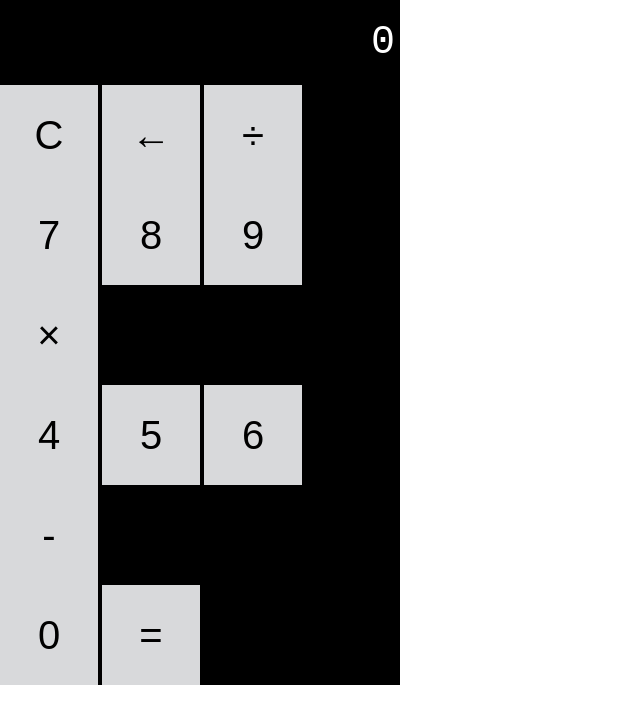
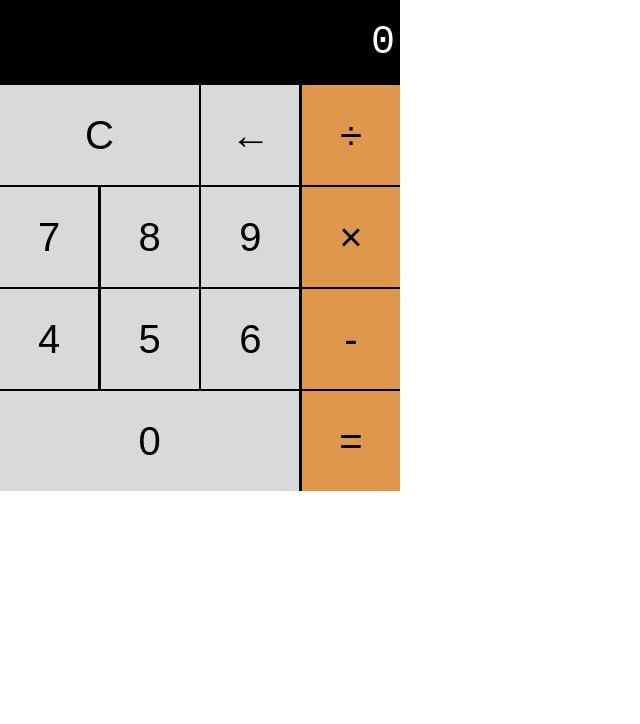
Before and after one commit to donlouie/js-basic-calculator, a plain HTML site: page index.html in a window 1280 px wide. Shown: the whole page, without its empty margins (0-640 px from the left). Drawn offline with Linux system fonts and the light colour scheme.

Commit message:
update: calculator css

```diff
--- a/calculator.css
+++ b/calculator.css
@@ -38,3 +38,31 @@ body {
 .calc-button:active {
 	background-color: #bbbcbe;
 }
+
+.calc-button:last-child {
+	background-color: #df974c;
+}
+
+.calc-button:last-child:hover {
+	background-color: #dfb07e;
+	color: white;
+}
+
+.calc-button:last-child:active {
+	background-color: #dd8d37;
+}
+
+.double {
+	width: 49.7%;
+}
+
+.triple {
+	width: 74.8%;
+}
+
+.calc-row {
+	display: flex;
+	align-content: stretch;
+	justify-content: space-between;
+	margin-bottom: 0.5%;
+}
--- /dev/null
+++ b/calculator.js
@@ -0,0 +1 @@
+console.log(Math.random() < 0.5);
```
